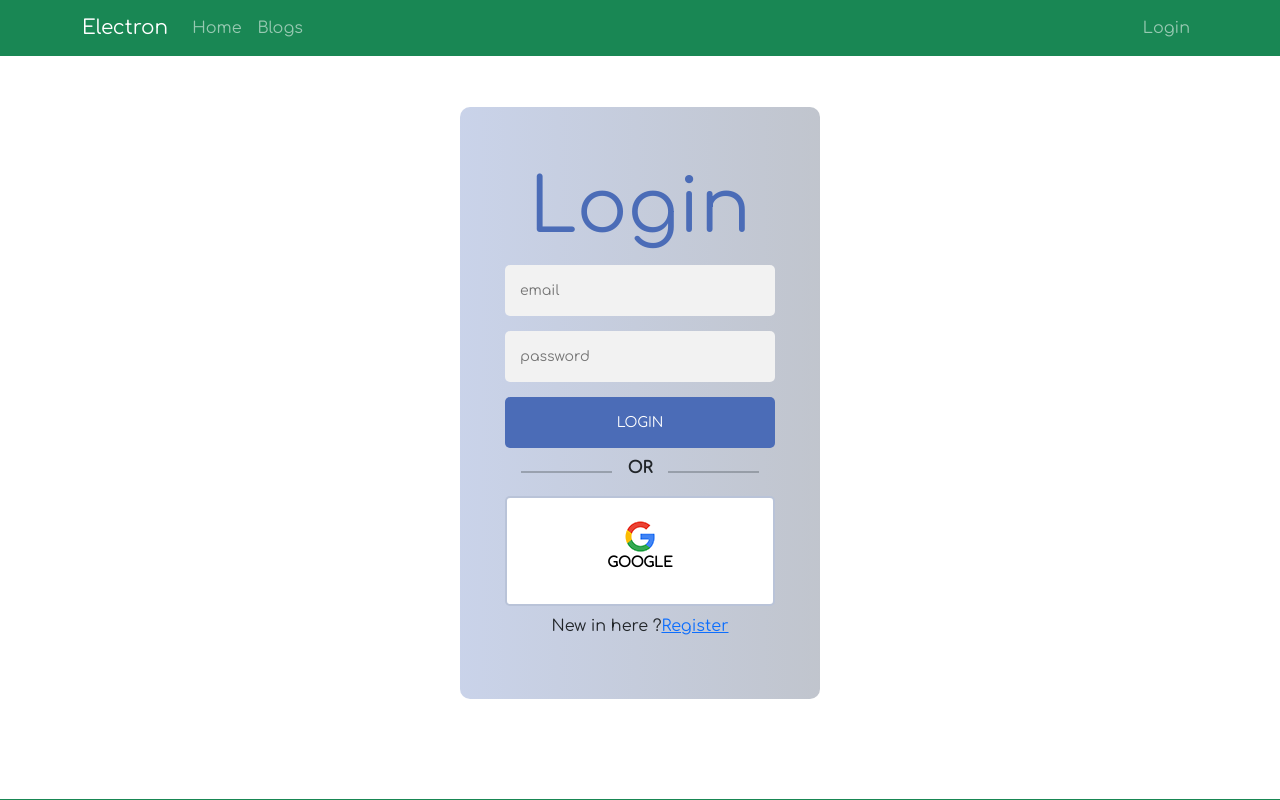
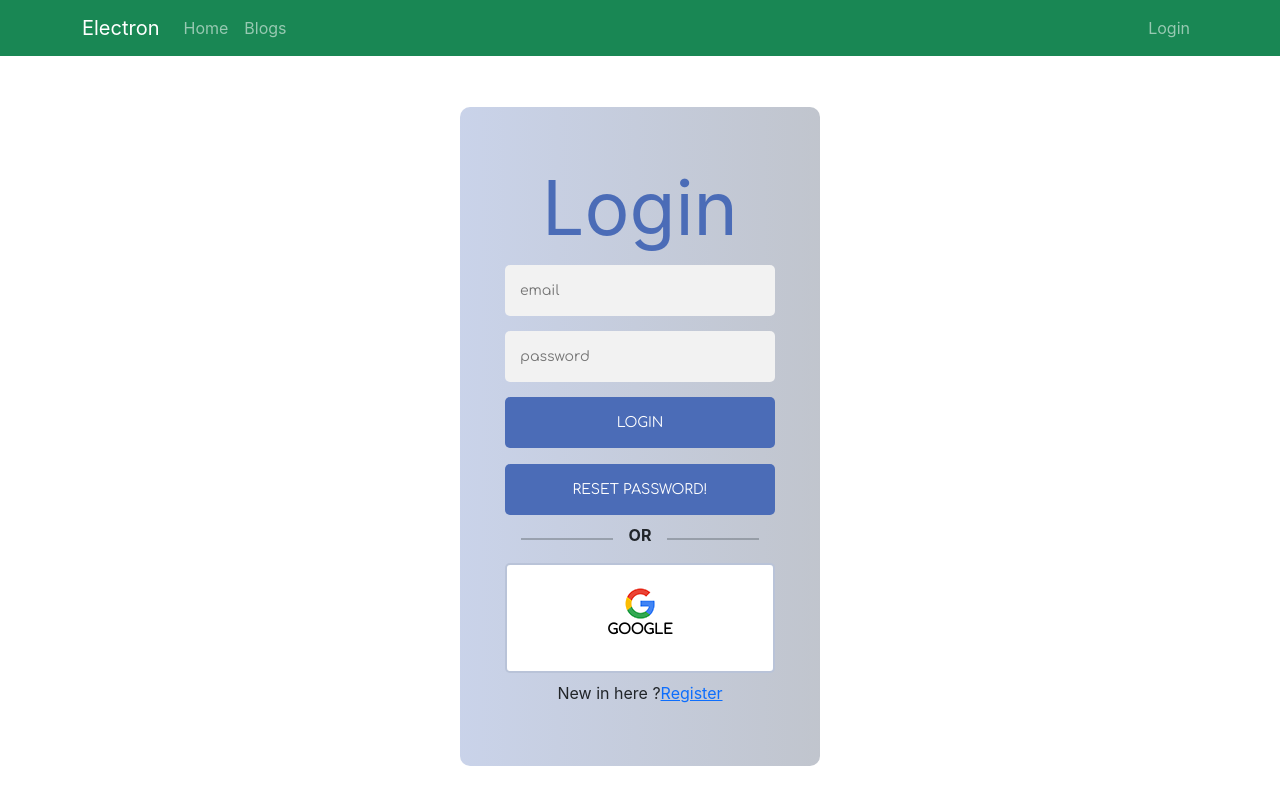
Before and after one commit to salsadsid/electron-warehouse-management, a React (Create React App) app: page /login in a window 1280 px wide. Shown: the top 800 px of the page. Built offline with nearby package versions, Linux system fonts and the light colour scheme; no server answers.

Commit message:
toast-implementation

```diff
--- a/src/App.js
+++ b/src/App.js
@@ -12,10 +12,11 @@ import MyItem from './Pages/MyItem/MyItem';
 
 import Footer from './Pages/Shared/Footer/Footer';
 import Header from './Pages/Shared/Header/Header';
-
+import NotFound from './Pages/Shared/NotFound/NotFound';
+import 'react-toastify/dist/ReactToastify.css';
 function App() {
   return (
-    <div className='App'>
+    <div>
       <Header></Header>
       <Routes>
         <Route path='/' element={<Home></Home>}></Route>
@@ -43,6 +44,7 @@ function App() {
             <MyItem></MyItem>
           </RequireAuth>
         }></Route>
+        <Route path='*' element={<NotFound></NotFound>}></Route>
       </Routes>
       <Footer></Footer>
     </div>
--- a/src/Pages/Home/Items/Items.js
+++ b/src/Pages/Home/Items/Items.js
@@ -15,7 +15,7 @@ const Items = () => {
             <h1 className='text-center my-4'>Inventory</h1>
             <div className="items-container">
                 {
-                    items.map(item => <Item
+                    items.slice(0, 6).map(item => <Item
                         key={item._id}
                         item={item}
                     ></Item>)
--- a/src/Pages/Login/Login/Login.js
+++ b/src/Pages/Login/Login/Login.js
@@ -1,7 +1,8 @@
 import axios from 'axios';
-import React from 'react';
-import { useSignInWithEmailAndPassword } from 'react-firebase-hooks/auth';
+import React, { useRef, useState } from 'react';
+import { useSendPasswordResetEmail, useSignInWithEmailAndPassword } from 'react-firebase-hooks/auth';
 import { Link, useLocation, useNavigate } from 'react-router-dom';
+import { ToastContainer, toast } from 'react-toastify';
 import auth from '../../../firebase.init';
 import SocialLogin from '../SocialLogin/SocialLogin';
 import './Login.css'
@@ -13,34 +14,60 @@ const Login = () => {
         loading,
         error,
     ] = useSignInWithEmailAndPassword(auth);
+    const [sendPasswordResetEmail] = useSendPasswordResetEmail(auth);
+    const emailRef = useRef();
     const location = useLocation();
     let from = location.state?.from?.pathname || "/";
     if (user) {
         navigate(from, { replace: true });
     }
+    let errorMessage;
+    if (error) {
+        errorMessage = <div>
+            <p className='text-danger text-center'>Error: {error?.message}</p>
+        </div>
+    }
     const handleSubmit = async event => {
         event.preventDefault()
         const email = event.target.email.value;
         const password = event.target.password.value;
-        console.log(email, password);
         await signInWithEmailAndPassword(email, password)
         const { data } = await axios.post('http://localhost:5000/login', { email });
         localStorage.setItem('accessToken', data.accessToken);
         navigate(from, { replace: true });
         event.target.reset();
     }
+    const resetPassword = async event => {
+        event.preventDefault();
+        const email = emailRef.current.value;
+        if (email) {
+            await sendPasswordResetEmail(email);
+            toast("Sent Mail");
+        }
+        else {
+            toast("Please provide an email!");
+        }
+    }
     return (
+        <div>
             <div className="login">
                 <div className="form">
                     <form className="login-form" onSubmit={handleSubmit}>
                         <span className="material-icons">Login</span>
-                    <input name='email' type="email" placeholder="email" required />
+                        <input name='email' ref={emailRef} type="email" placeholder="email" required />
                         <input name='password' type="password" placeholder="password" required />
                         <button type='submit'>Login</button>
+                        <p className='text-danger text-center mt-3'>{errorMessage}</p>
+                        <button className='text-decoration-none btn btn-link text-white' onClick={resetPassword}>Reset Password!
+
+                        </button>
+
                     </form>
+                    <ToastContainer></ToastContainer>
                     <SocialLogin></SocialLogin>
                     <p className='mt-2'>New in here ?<Link to='/register'>Register</Link></p>
                 </div>
+            </div >
         </div>
     );
 };
--- /dev/null
+++ b/src/Pages/Shared/NotFound/NotFound.js
@@ -0,0 +1,16 @@
+import React from 'react';
+import img from '../../../images/not-found.jpg';
+
+const NotFound = () => {
+    return (
+        <div>
+            <h3 className='text-center text-dark mt-3'>Page Not Found</h3>
+            <div className='d-flex justify-content-center'>
+                <img className='w-75' src={img} alt="" />
+            </div>
+
+        </div>
+    );
+};
+
+export default NotFound;
```
Lines whose indentation alone changed are shown as unchanged.
